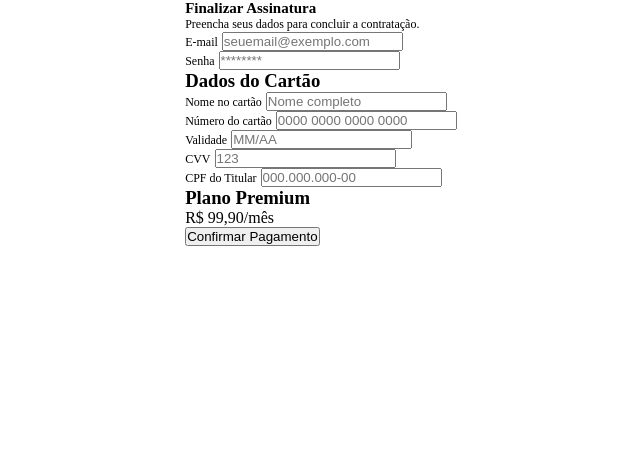
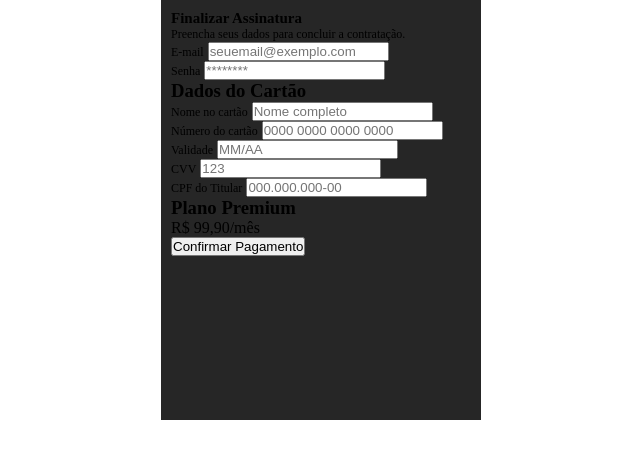
Before and after one commit to luisfelipe1663/rebut-titanFit, a plain HTML site: page pagamento.html in a window 1280 px wide. Shown: the whole page, without its empty margins (319-959 px from the left). Drawn offline with Linux system fonts and the light colour scheme.

Commit message:
atualização de pagamento

```diff
--- a/pagamento.css
+++ b/pagamento.css
@@ -17,3 +17,9 @@
 .pagamento-box label{
     font-size: 12px;
 }
+.pagamento-box {
+    width: 300px;
+    height: 400px;
+    padding: 10px;
+    background-color: #262626;
+}
```
